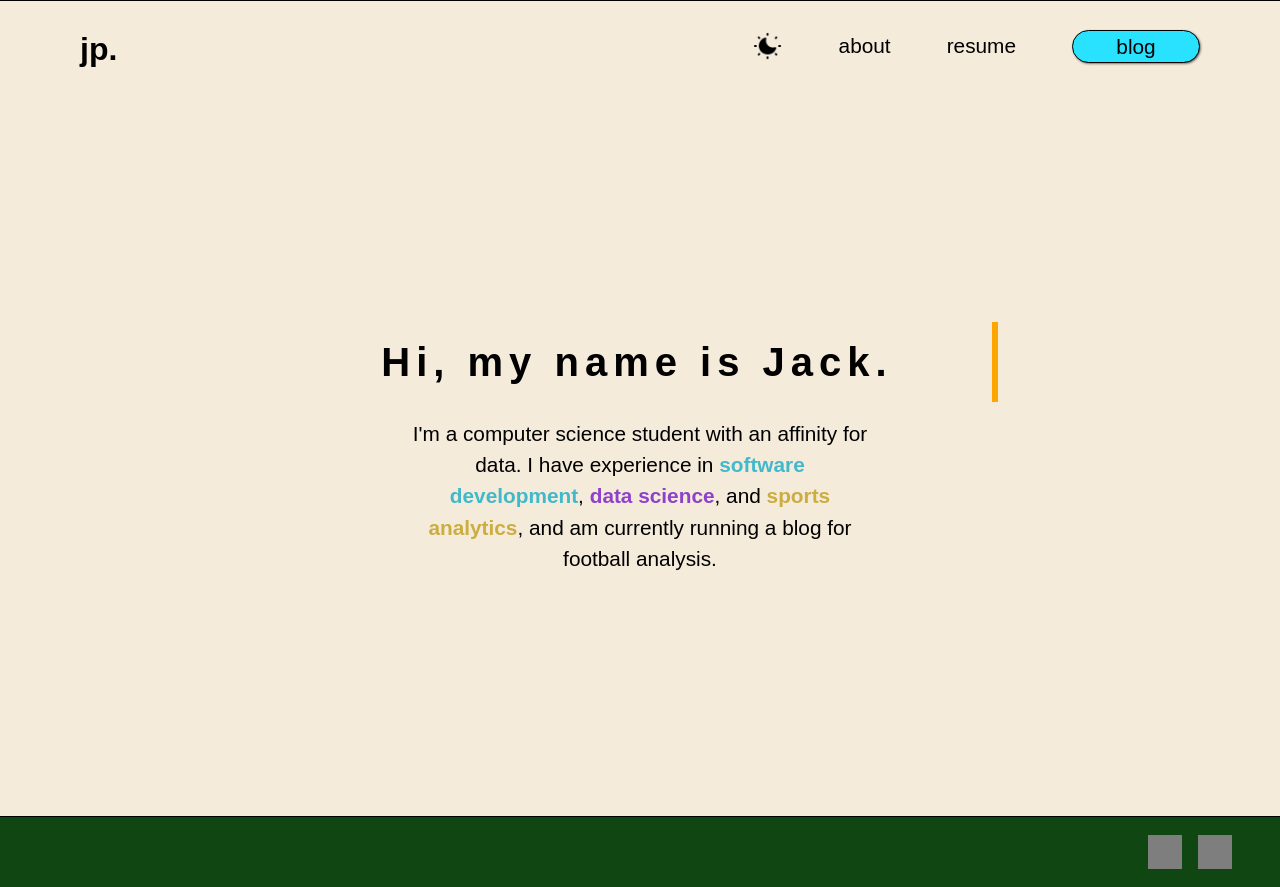
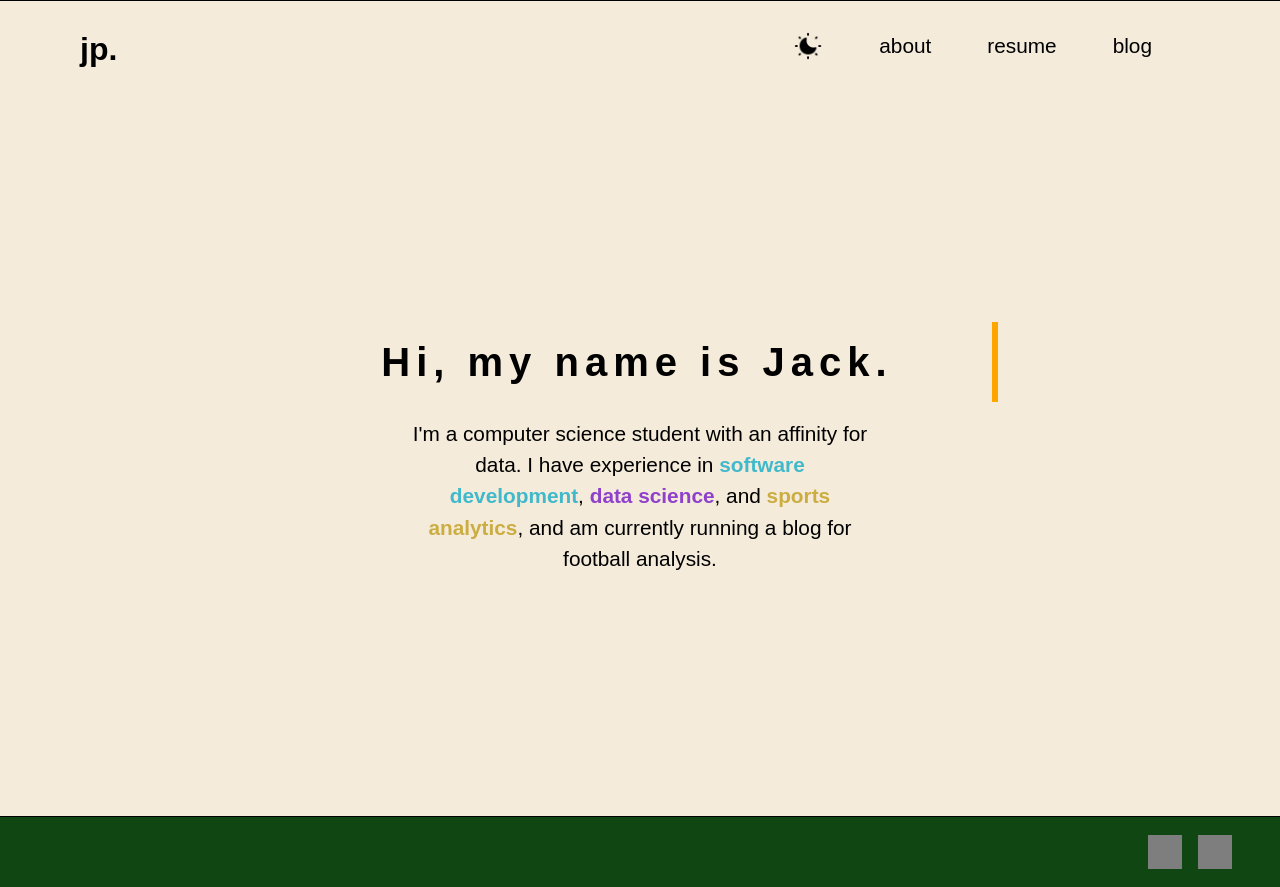
Before and after one commit to jackpamukci/personal-stories, a React (Create React App) app: page / in a window 1280 px wide. Built offline with nearby package versions, Linux system fonts and the light colour scheme; grey boxes are pictures that could not be loaded; a web font is replaced by a local one.

Commit message:
removed blog color

```diff
--- a/src/App.css
+++ b/src/App.css
@@ -207,21 +207,21 @@
 }
 
 .blog{
-  background-color: #29e2ff;
+  /* background-color: #29e2ff;
   width: 8rem;
   border-radius: 20px;
   border: 1px solid black;
-  box-shadow:  1px 1px 3px -1px #000;
+  box-shadow:  1px 1px 3px -1px #000; */
   margin: auto;
   white-space: nowrap;
   text-align: center;
-  color: black;
+  color: var(--text-color);
   transition: all 0.3s ease-in-out;
 }
 
-.header div.blog:hover{
+/* .header div.blog:hover{
   background-color: #ddbc44;
-}
+} */
 
 .blogHolder{
   background-color: var(--primary-color);
@@ -332,7 +332,7 @@
   /* background-color: blue; */
   padding: 0;
   margin: 0;
-  margin-right: 5rem;
+  margin-right: 8rem;
   list-style: none;
   display: flex;
   gap: 3.5rem;
@@ -372,7 +372,7 @@
 
 
 .header li:hover {
-  text-decoration:underline;
+  /* text-decoration:underline; */
   transition: all 0.3s ease-in-out;
 }
 
@@ -629,7 +629,7 @@
 
 
 
-@media only screen and (max-width: 1000px) {
+@media only screen and (max-width: 1200px) {
   .hero{
     width: 100%;
   }
@@ -650,7 +650,7 @@
 
 }
 
-@media only screen and (max-width: 800px) {
+@media only screen and (max-width: 950px) {
   body {
     font-size: 1px;
     line-height: 1.5;
```
